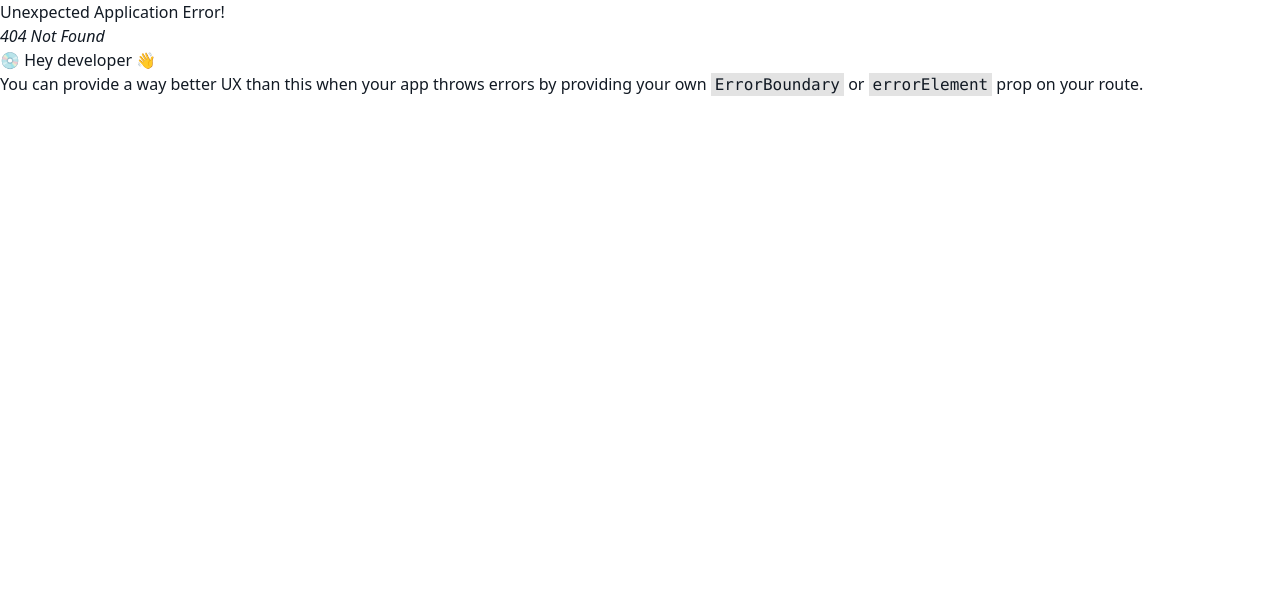
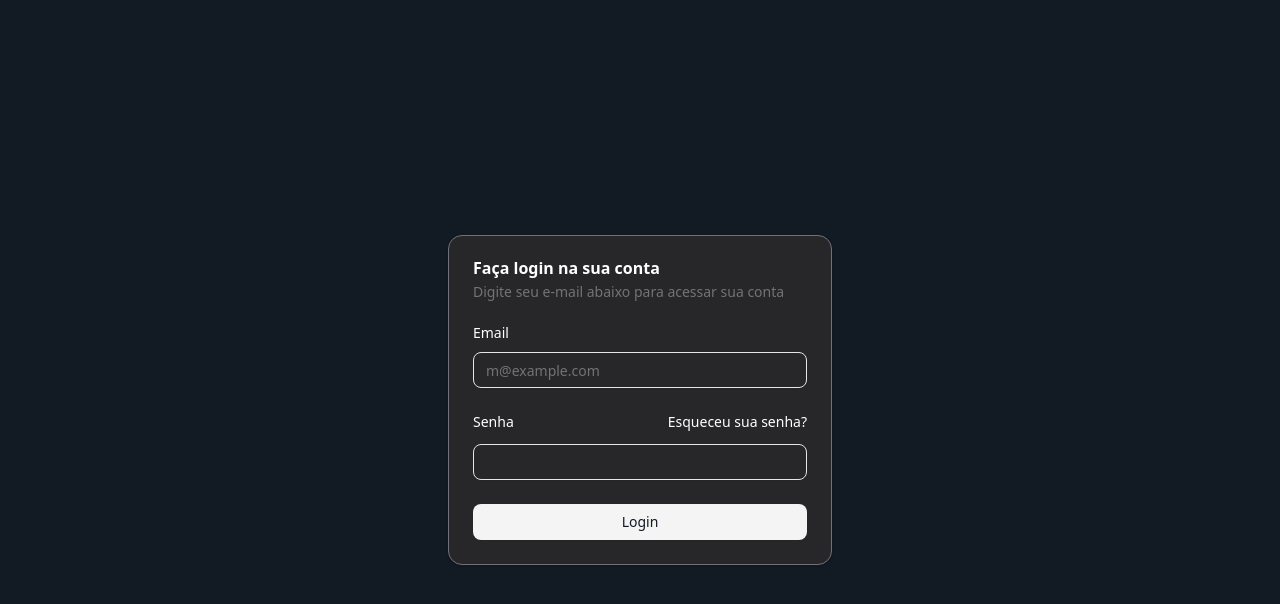
Before and after one commit to Augusto-Valerio/Passa-a-Bola, a React (Vite) app: page /login in a window 1280 px wide. Before the commit this address had no page. Shown: the top 604 px of the page. Built offline with nearby package versions, Linux system fonts and the light colour scheme.

Commit message:
feat: add Login Form component

```diff
--- /dev/null
+++ b/src/components/Login-form.jsx
@@ -0,0 +1,61 @@
+import { cn } from "@/lib/utils";
+import { Button } from "@/components/ui/button";
+import {
+  Card,
+  CardContent,
+  CardDescription,
+  CardHeader,
+  CardTitle,
+} from "@/components/ui/card";
+import { Input } from "@/components/ui/input";
+import { Label } from "@/components/ui/label";
+
+export function LoginForm({ className, ...props }) {
+  return (
+    <div className={cn("flex flex-col gap-6", className)} {...props}>
+      <Card className="bg-zinc-800 text-white border-zinc-500">
+        <CardHeader>
+          <CardTitle>Faça login na sua conta</CardTitle>
+          <CardDescription>
+            Digite seu e-mail abaixo para acessar sua conta
+          </CardDescription>
+        </CardHeader>
+        <CardContent>
+          <form>
+            <div className="flex flex-col gap-6">
+              <div className="grid gap-3">
+                <Label htmlFor="email">Email</Label>
+                <Input
+                  id="email"
+                  type="email"
+                  placeholder="m@example.com"
+                  required
+                />
+              </div>
+              <div className="grid gap-3">
+                <div className="flex items-center">
+                  <Label htmlFor="password">Senha</Label>
+                  <a
+                    href="#"
+                    className="ml-auto inline-block text-sm underline-offset-4 hover:underline"
+                  >
+                    Esqueceu sua senha?
+                  </a>
+                </div>
+                <Input id="password" type="password" required />
+              </div>
+              <div className="flex flex-col gap-3">
+                <Button
+                  type="submit"
+                  className="w-full bg-off-white text-midnight hover:bg-white"
+                >
+                  Login
+                </Button>
+              </div>
+            </div>
+          </form>
+        </CardContent>
+      </Card>
+    </div>
+  );
+}
--- a/src/components/Navbar.jsx
+++ b/src/components/Navbar.jsx
@@ -49,7 +49,7 @@
               Inscreva-se
             </button>
             <button className="py-[0.30rem] px-[3.125rem] bg-login-button rounded-[1.875rem]">
-              Login
+              <Link to="/login">Login</Link>
             </button>
           </div>
         </div>
--- /dev/null
+++ b/src/components/ui/button.jsx
@@ -0,0 +1,55 @@
+import * as React from "react"
+import { Slot } from "@radix-ui/react-slot"
+import { cva } from "class-variance-authority";
+
+import { cn } from "@/lib/utils"
+
+const buttonVariants = cva(
+  "inline-flex items-center justify-center gap-2 whitespace-nowrap rounded-md text-sm font-medium transition-all disabled:pointer-events-none disabled:opacity-50 [&_svg]:pointer-events-none [&_svg:not([class*='size-'])]:size-4 shrink-0 [&_svg]:shrink-0 outline-none focus-visible:border-ring focus-visible:ring-ring/50 focus-visible:ring-[3px] aria-invalid:ring-destructive/20 dark:aria-invalid:ring-destructive/40 aria-invalid:border-destructive",
+  {
+    variants: {
+      variant: {
+        default:
+          "bg-primary text-primary-foreground shadow-xs hover:bg-primary/90",
+        destructive:
+          "bg-destructive text-white shadow-xs hover:bg-destructive/90 focus-visible:ring-destructive/20 dark:focus-visible:ring-destructive/40 dark:bg-destructive/60",
+        outline:
+          "border bg-background shadow-xs hover:bg-accent hover:text-accent-foreground dark:bg-input/30 dark:border-input dark:hover:bg-input/50",
+        secondary:
+          "bg-secondary text-secondary-foreground shadow-xs hover:bg-secondary/80",
+        ghost:
+          "hover:bg-accent hover:text-accent-foreground dark:hover:bg-accent/50",
+        link: "text-primary underline-offset-4 hover:underline",
+      },
+      size: {
+        default: "h-9 px-4 py-2 has-[>svg]:px-3",
+        sm: "h-8 rounded-md gap-1.5 px-3 has-[>svg]:px-2.5",
+        lg: "h-10 rounded-md px-6 has-[>svg]:px-4",
+        icon: "size-9",
+      },
+    },
+    defaultVariants: {
+      variant: "default",
+      size: "default",
+    },
+  }
+)
+
+function Button({
+  className,
+  variant,
+  size,
+  asChild = false,
+  ...props
+}) {
+  const Comp = asChild ? Slot : "button"
+
+  return (
+    <Comp
+      data-slot="button"
+      className={cn(buttonVariants({ variant, size, className }))}
+      {...props} />
+  );
+}
+
+export { Button, buttonVariants }
--- /dev/null
+++ b/src/components/ui/card.jsx
@@ -0,0 +1,101 @@
+import * as React from "react"
+
+import { cn } from "@/lib/utils"
+
+function Card({
+  className,
+  ...props
+}) {
+  return (
+    <div
+      data-slot="card"
+      className={cn(
+        "bg-card text-card-foreground flex flex-col gap-6 rounded-xl border py-6 shadow-sm",
+        className
+      )}
+      {...props} />
+  );
+}
+
+function CardHeader({
+  className,
+  ...props
+}) {
+  return (
+    <div
+      data-slot="card-header"
+      className={cn(
+        "@container/card-header grid auto-rows-min grid-rows-[auto_auto] items-start gap-1.5 px-6 has-data-[slot=card-action]:grid-cols-[1fr_auto] [.border-b]:pb-6",
+        className
+      )}
+      {...props} />
+  );
+}
+
+function CardTitle({
+  className,
+  ...props
+}) {
+  return (
+    <div
+      data-slot="card-title"
+      className={cn("leading-none font-semibold", className)}
+      {...props} />
+  );
+}
+
+function CardDescription({
+  className,
+  ...props
+}) {
+  return (
+    <div
+      data-slot="card-description"
+      className={cn("text-muted-foreground text-sm", className)}
+      {...props} />
+  );
+}
+
+function CardAction({
+  className,
+  ...props
+}) {
+  return (
+    <div
+      data-slot="card-action"
+      className={cn(
+        "col-start-2 row-span-2 row-start-1 self-start justify-self-end",
+        className
+      )}
+      {...props} />
+  );
+}
+
+function CardContent({
+  className,
+  ...props
+}) {
+  return (<div data-slot="card-content" className={cn("px-6", className)} {...props} />);
+}
+
+function CardFooter({
+  className,
+  ...props
+}) {
+  return (
+    <div
+      data-slot="card-footer"
+      className={cn("flex items-center px-6 [.border-t]:pt-6", className)}
+      {...props} />
+  );
+}
+
+export {
+  Card,
+  CardHeader,
+  CardFooter,
+  CardTitle,
+  CardAction,
+  CardDescription,
+  CardContent,
+}
--- /dev/null
+++ b/src/components/ui/input.jsx
@@ -0,0 +1,24 @@
+import * as React from "react"
+
+import { cn } from "@/lib/utils"
+
+function Input({
+  className,
+  type,
+  ...props
+}) {
+  return (
+    <input
+      type={type}
+      data-slot="input"
+      className={cn(
+        "file:text-foreground placeholder:text-muted-foreground selection:bg-primary selection:text-primary-foreground dark:bg-input/30 border-input flex h-9 w-full min-w-0 rounded-md border bg-transparent px-3 py-1 text-base shadow-xs transition-[color,box-shadow] outline-none file:inline-flex file:h-7 file:border-0 file:bg-transparent file:text-sm file:font-medium disabled:pointer-events-none disabled:cursor-not-allowed disabled:opacity-50 md:text-sm",
+        "focus-visible:border-ring focus-visible:ring-ring/50 focus-visible:ring-[3px]",
+        "aria-invalid:ring-destructive/20 dark:aria-invalid:ring-destructive/40 aria-invalid:border-destructive",
+        className
+      )}
+      {...props} />
+  );
+}
+
+export { Input }
--- /dev/null
+++ b/src/components/ui/label.jsx
@@ -0,0 +1,21 @@
+import * as React from "react"
+import * as LabelPrimitive from "@radix-ui/react-label"
+
+import { cn } from "@/lib/utils"
+
+function Label({
+  className,
+  ...props
+}) {
+  return (
+    <LabelPrimitive.Root
+      data-slot="label"
+      className={cn(
+        "flex items-center gap-2 text-sm leading-none font-medium select-none group-data-[disabled=true]:pointer-events-none group-data-[disabled=true]:opacity-50 peer-disabled:cursor-not-allowed peer-disabled:opacity-50",
+        className
+      )}
+      {...props} />
+  );
+}
+
+export { Label }
--- /dev/null
+++ b/src/pages/Login/Login.jsx
@@ -0,0 +1,12 @@
+// pages/login.tsx
+import { LoginForm } from "@/components/Login-form";
+
+export default function Login() {
+  return (
+    <>
+      <section className="bg-midnight h-screen flex items-center justify-center">
+        <LoginForm className="w-full max-w-sm" />
+      </section>
+    </>
+  );
+}
--- a/src/routes/AppRoutes.jsx
+++ b/src/routes/AppRoutes.jsx
@@ -1,6 +1,7 @@
 import { createBrowserRouter } from "react-router-dom";
 import Home from "../pages/Home/Home";
 import Copa from "../pages/CopaPAB/Copa";
+import Login from "../pages/Login/Login";
 
 export const router = createBrowserRouter([
   {
@@ -11,4 +12,8 @@
     path: "/copa-pab",
     element: <Copa />,
   },
+  {
+    path: "/login",
+    element: <Login />,
+  },
 ]);
```
